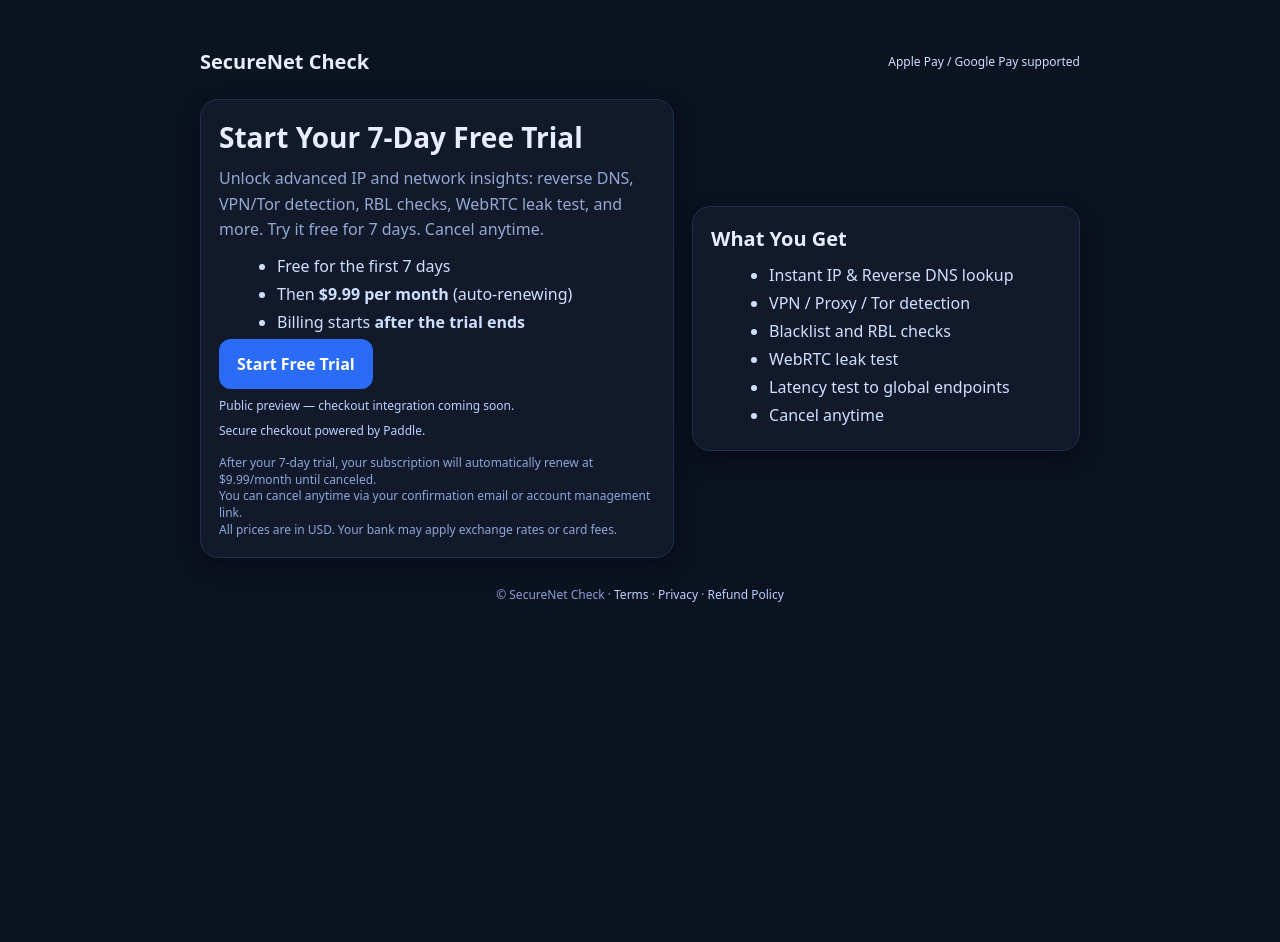
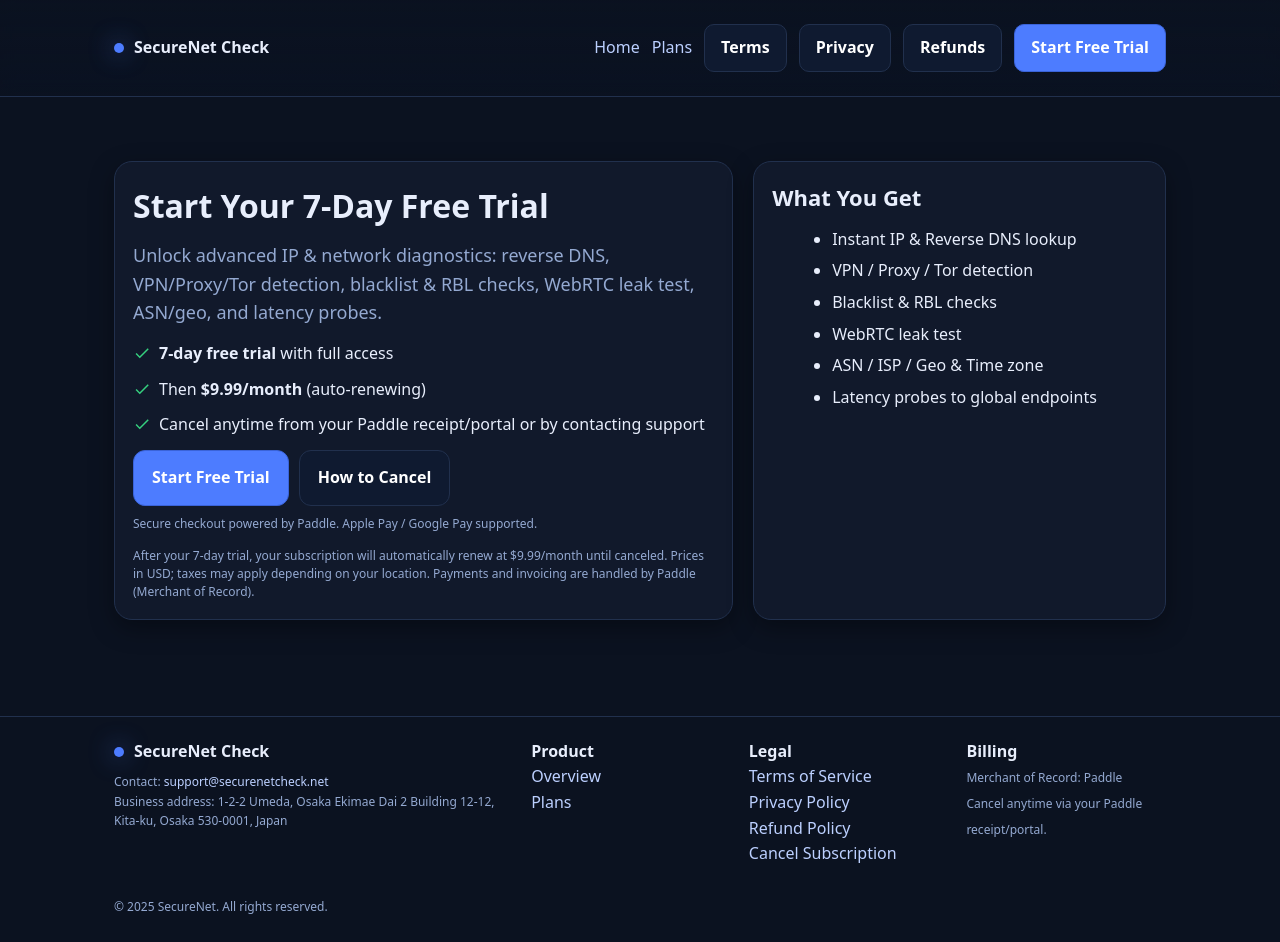
Before and after one commit to godman-cyber/my-website, a plain HTML site: page pricing.html in a window 1280 px wide. Before the commit the page ends 800 px from the top, so only its background shows below. Drawn offline with Linux system fonts and the light colour scheme; a script that the page names is missing.

Commit message:
Update pricing.html

```diff
--- a/pricing.html
+++ b/pricing.html
@@ -3,12 +3,14 @@
 <head>
 <meta charset="utf-8" />
 <meta name="viewport" content="width=device-width,initial-scale=1" />
-<title>SecureNet Check | Start Free Trial</title>
-<meta name="description" content="Start your 7-day free trial. Then $9.99/month. Cancel anytime. Apple Pay & Google Pay supported.">
-<meta property="og:title" content="SecureNet Check | Free Trial" />
-<meta property="og:description" content="7-day free trial → $9.99/month. Cancel anytime. Apple Pay & Google Pay supported." />
+<title>SecureNet Check — Pricing & Free Trial</title>
+<meta name="description" content="Start your 7-day free trial, then $9.99/month (auto-renew). Cancel anytime. Secure checkout by Paddle.">
+<link rel="canonical" href="https://www.securenetcheck.net/pricing" />
+<meta property="og:title" content="SecureNet Check — Pricing" />
+<meta property="og:description" content="7-day free trial → $9.99/month. Cancel anytime. Secure checkout by Paddle." />
 <meta property="og:type" content="website" />
-<link rel="icon" href="/favicon.ico" />
+<meta property="og:url" content="https://www.securenetcheck.net/pricing" />
+<meta name="theme-color" content="#0b1220" />
 
 <!-- Minimal CSP (adjust as needed) -->
 <meta http-equiv="Content-Security-Policy"
@@ -20,100 +22,183 @@
            frame-src https://checkout.paddle.com https://*.paddle.com;">
 
 <style>
-  :root{--bg:#0b1220;--card:#11192b;--line:#21304d;--text:#e8eefc;--muted:#94a9d1;--pri:#2b6cf6;}
-  body{margin:0;background:var(--bg);color:var(--text);font-family:system-ui,-apple-system,"Segoe UI",Roboto,sans-serif;}
+  :root{
+    --bg:#0b1220;--text:#e8eefc;--muted:#94a9d1;--card:#11192b;--line:#21304d;
+    --accent:#6da3ff;--accent-strong:#4d7cff;--radius:14px
+  }
+  *{box-sizing:border-box}
+  html,body{height:100%}
+  body{margin:0;background:var(--bg);color:var(--text);
+       font-family:system-ui,-apple-system,"Segoe UI",Roboto,Inter,Arial,sans-serif;line-height:1.6}
   a{color:#bcd0ff;text-decoration:none}
   a:hover{text-decoration:underline}
-  .wrap{max-width:880px;margin:0 auto;padding:24px}
-  header{padding:24px 0;display:flex;justify-content:space-between;align-items:center}
-  .logo{font-weight:800;font-size:20px}
-  .hero{display:grid;grid-template-columns:1.1fr .9fr;gap:18px;align-items:center}
+  .wrap{max-width:1100px;margin:0 auto;padding:24px}
+  header{position:sticky;top:0;background:linear-gradient(180deg,rgba(11,18,32,.95),rgba(11,18,32,.75));
+         border-bottom:1px solid var(--line);backdrop-filter:saturate(140%) blur(8px);z-index:20}
+  .nav{display:flex;justify-content:space-between;align-items:center}
+  .brand{display:flex;gap:10px;align-items:center;font-weight:800}
+  .brand .dot{width:10px;height:10px;border-radius:50%;background:var(--accent-strong);box-shadow:0 0 24px rgba(77,124,255,.8)}
+  .nav a.btn{padding:10px 16px;border:1px solid var(--line);border-radius:10px;background:#0f1a30}
+  .nav a.cta{background:var(--accent-strong);color:#fff;border-color:#3a63d8}
+
+  .hero{padding:40px 0}
+  .grid{display:grid;grid-template-columns:1.2fr .8fr;gap:20px}
+  @media (max-width:900px){.grid{grid-template-columns:1fr}}
+  h1{font-size:32px;margin:0 0 10px}
+  h2{font-size:22px;margin:0 0 8px}
+  p.lead{font-size:18px;color:var(--muted);margin:0 0 14px}
+
   .card{background:var(--card);border:1px solid var(--line);border-radius:18px;padding:18px;box-shadow:0 8px 24px rgba(0,0,0,.35)}
-  h1{font-size:28px;margin:0 0 10px}
-  h2{font-size:20px;margin:0 0 8px}
-  p{color:var(--muted);line-height:1.6;margin:0 0 12px}
-  ul{margin:12px 0 0 18px;color:#cfe0ff}
+  ul{margin:12px 0 0 20px}
   li{margin:6px 0}
-  .btn{display:inline-flex;gap:10px;align-items:center;background:var(--pri);border:0;color:#fff;padding:14px 18px;border-radius:12px;font-weight:700;cursor:pointer}
+  .list{display:grid;gap:10px;margin:12px 0}
+  .li{display:flex;gap:8px;align-items:flex-start}
+  .li svg{flex:0 0 auto;margin-top:3px}
+
+  .btn{display:inline-flex;gap:10px;align-items:center;background:var(--accent-strong);border:1px solid #3a63d8;color:#fff;
+       padding:14px 18px;border-radius:12px;font-weight:700;cursor:pointer}
+  .btn.secondary{background:#0f1a30;color:#fff;border-color:var(--line)}
   .btn:active{transform:translateY(1px)}
-  .sub{font-size:12px;color:#bcd0ff;margin-top:8px}
-  .legal{font-size:12px;color:#8ea6d8;margin-top:16px;line-height:1.4}
-  footer{margin-top:28px;font-size:12px;color:#89a0d6;text-align:center}
-  @media (max-width:820px){ .hero{grid-template-columns:1fr} }
+  .tiny{font-size:12px;color:var(--muted);margin-top:8px}
+  .legal{font-size:12px;color:var(--muted);margin-top:14px;line-height:1.5}
+
+  footer{border-top:1px solid var(--line);margin-top:32px}
+  .footer-grid{display:grid;grid-template-columns:2fr 1fr 1fr 1fr;gap:18px}
+  @media (max-width:900px){.footer-grid{grid-template-columns:1fr 1fr}}
+  @media (max-width:640px){.footer-grid{grid-template-columns:1fr}}
 </style>
 
 <!-- Paddle v2 SDK -->
 <script defer src="https://cdn.paddle.com/paddle/v2/paddle.js"></script>
 </head>
 <body>
-<div class="wrap">
 <header>
-    <div class="logo">SecureNet Check</div>
-    <div style="font-size:12px;color:#cfe0ff;">Apple Pay / Google Pay supported</div>
+  <div class="wrap nav">
+    <div class="brand"><span class="dot"></span> SecureNet Check</div>
+    <nav style="display:flex;gap:12px;align-items:center">
+      <a href="/">Home</a>
+      <a href="#plans">Plans</a>
+      <a class="btn" href="/terms">Terms</a>
+      <a class="btn" href="/privacy">Privacy</a>
+      <a class="btn" href="/refund">Refunds</a>
+      <a class="btn cta" href="#start">Start Free Trial</a>
+    </nav>
+  </div>
 </header>
 
+<main class="wrap">
   <section class="hero">
+    <div class="grid">
       <div class="card">
         <h1>Start Your 7-Day Free Trial</h1>
-      <p>Unlock advanced IP and network insights: reverse DNS, VPN/Tor detection, RBL checks, WebRTC leak test, and more. Try it free for 7 days. Cancel anytime.</p>
-      <ul>
-        <li>Free for the first 7 days</li>
-        <li>Then <b>$9.99 per month</b> (auto-renewing)</li>
-        <li>Billing starts <b>after the trial ends</b></li>
-      </ul>
+        <p class="lead">Unlock advanced IP & network diagnostics: reverse DNS, VPN/Proxy/Tor detection, blacklist & RBL checks, WebRTC leak test, ASN/geo, and latency probes.</p>
 
-      <a class="btn" href="https://www.securenetcheck.net/">Start Free Trial</a>
-      <div class="sub">Public preview — checkout integration coming soon.</div>
-      <div class="sub">Secure checkout powered by Paddle.</div>
+        <div class="list">
+          <div class="li">
+            <svg width="18" height="18" viewBox="0 0 24 24" fill="#35d07f"><path d="M9 16.2 4.8 12l-1.4 1.4L9 19 21 7l-1.4-1.4z"/></svg>
+            <div><strong>7-day free trial</strong> with full access</div>
+          </div>
+          <div class="li">
+            <svg width="18" height="18" viewBox="0 0 24 24" fill="#35d07f"><path d="M9 16.2 4.8 12l-1.4 1.4L9 19 21 7l-1.4-1.4z"/></svg>
+            <div>Then <strong>$9.99/month</strong> (auto-renewing)</div>
+          </div>
+          <div class="li">
+            <svg width="18" height="18" viewBox="0 0 24 24" fill="#35d07f"><path d="M9 16.2 4.8 12l-1.4 1.4L9 19 21 7l-1.4-1.4z"/></svg>
+            <div>Cancel anytime from your Paddle receipt/portal or by contacting support</div>
+          </div>
+        </div>
 
+        <div id="start" style="margin-top:12px;display:flex;gap:10px;flex-wrap:wrap">
+          <!-- ボタンは後段のJSで「Paddle有効時はチェックアウトを開く」「未設定時は通常リンク」に自動切替 -->
+          <a id="checkoutBtn" class="btn" href="/">Start Free Trial</a>
+          <a class="btn secondary" href="/cancel">How to Cancel</a>
+        </div>
+
+        <div class="tiny">Secure checkout powered by Paddle. Apple Pay / Google Pay supported.</div>
         <div class="legal">
-        After your 7-day trial, your subscription will automatically renew at $9.99/month until canceled.<br/>
-        You can cancel anytime via your confirmation email or account management link.<br/>
-        All prices are in USD. Your bank may apply exchange rates or card fees.
+          After your 7-day trial, your subscription will automatically renew at $9.99/month until canceled.
+          Prices in USD; taxes may apply depending on your location.
+          Payments and invoicing are handled by Paddle (Merchant of Record).
         </div>
       </div>
 
       <div class="card">
-      <h2>What You Get</h2>
+        <h2 id="plans" style="margin:0 0 8px">What You Get</h2>
         <ul>
           <li>Instant IP & Reverse DNS lookup</li>
           <li>VPN / Proxy / Tor detection</li>
-        <li>Blacklist and RBL checks</li>
+          <li>Blacklist & RBL checks</li>
           <li>WebRTC leak test</li>
-        <li>Latency test to global endpoints</li>
-        <li>Cancel anytime</li>
+          <li>ASN / ISP / Geo & Time zone</li>
+          <li>Latency probes to global endpoints</li>
         </ul>
       </div>
+    </div>
   </section>
+</main>
 
 <footer>
-    © SecureNet Check · <a href="/terms">Terms</a> · <a href="/privacy">Privacy</a> · <a href="/refund">Refund Policy</a>
+  <div class="wrap footer-grid" style="padding:22px 24px">
+    <div>
+      <div class="brand" style="margin-bottom:8px"><span class="dot"></span> SecureNet Check</div>
+      <div class="tiny">
+        Contact: <a href="mailto:support@securenetcheck.net">support@securenetcheck.net</a><br>
+        Business address: 1-2-2 Umeda, Osaka Ekimae Dai 2 Building 12-12, Kita-ku, Osaka 530-0001, Japan
+      </div>
+    </div>
+    <div>
+      <strong>Product</strong><br />
+      <a href="/">Overview</a><br />
+      <a href="#plans">Plans</a>
+    </div>
+    <div>
+      <strong>Legal</strong><br />
+      <a href="/terms">Terms of Service</a><br />
+      <a href="/privacy">Privacy Policy</a><br />
+      <a href="/refund">Refund Policy</a><br />
+      <a href="/cancel">Cancel Subscription</a>
+    </div>
+    <div>
+      <strong>Billing</strong><br />
+      <span class="tiny">Merchant of Record: Paddle</span><br />
+      <span class="tiny">Cancel anytime via your Paddle receipt/portal.</span>
+    </div>
+  </div>
+  <div class="wrap" style="padding:0 24px 26px">
+    <div class="tiny">© <span id="y"></span> SecureNet. All rights reserved.</div>
+  </div>
 </footer>
-</div>
 
 <script>
-  // ===== Paddle v2: Replace with your live token =====
-  Paddle.Initialize({
-    token: 'live_xxxxxxxxxxxxxxxxxxxxx' // TODO: set your real live token
-  });
+// 年号
+document.getElementById('y').textContent = new Date().getFullYear();
 
-  // ===== Replace with your real price that has "7-day trial" & "$9.99/month" =====
-  const PRICE_ID = 'pri_xxx_monthly_999_trial7d'; // TODO: your real priceId from Paddle
+// ===== Paddle v2 設定（審査通過後に値を入れる）=====
+const TOKEN   = ""; // 例: "live_xxxxxxxxxxxxxxxxxxxxx"
+const PRICE_ID= ""; // 例: "pri_XXXXXXXX_trial7d_999"
 
-  // Optional: identify the customer before opening checkout (if you have an auth system)
-  // Paddle.Checkout.Customer.set({ email: 'user@example.com' });
+function enableCheckout(){
+  if (!window.Paddle || !TOKEN || !PRICE_ID) return false;
 
-  document.getElementById('checkoutBtn').addEventListener('click', () => {
+  Paddle.Initialize({ token: TOKEN });
+  const btn = document.getElementById('checkoutBtn');
+  btn.addEventListener('click', (e) => {
+    e.preventDefault();
     Paddle.Checkout.open({
       items: [{ priceId: PRICE_ID }],
       settings: {
-        // After successful checkout, send the user to your dashboard
-        successUrl: 'https://your-domain.com/index.html',
-        // Optionally, you can collect billing/shipping address automatically:
-        // collectTaxId: true,
+        successUrl: "https://www.securenetcheck.net/dashboard"
       }
     });
   });
+  return true;
+}
+
+// トグル: 未設定時は通常リンク（Homeへ）。設定済みならPaddleを開く。
+if (!enableCheckout()){
+  // 未設定でも「未実装感」を出さないため、通常リンクのままにする
+  // 必要ならここで btn の href を /signup 等に変更可能
+}
 </script>
 </body>
 </html>
```
Lines whose indentation alone changed are shown as unchanged.
